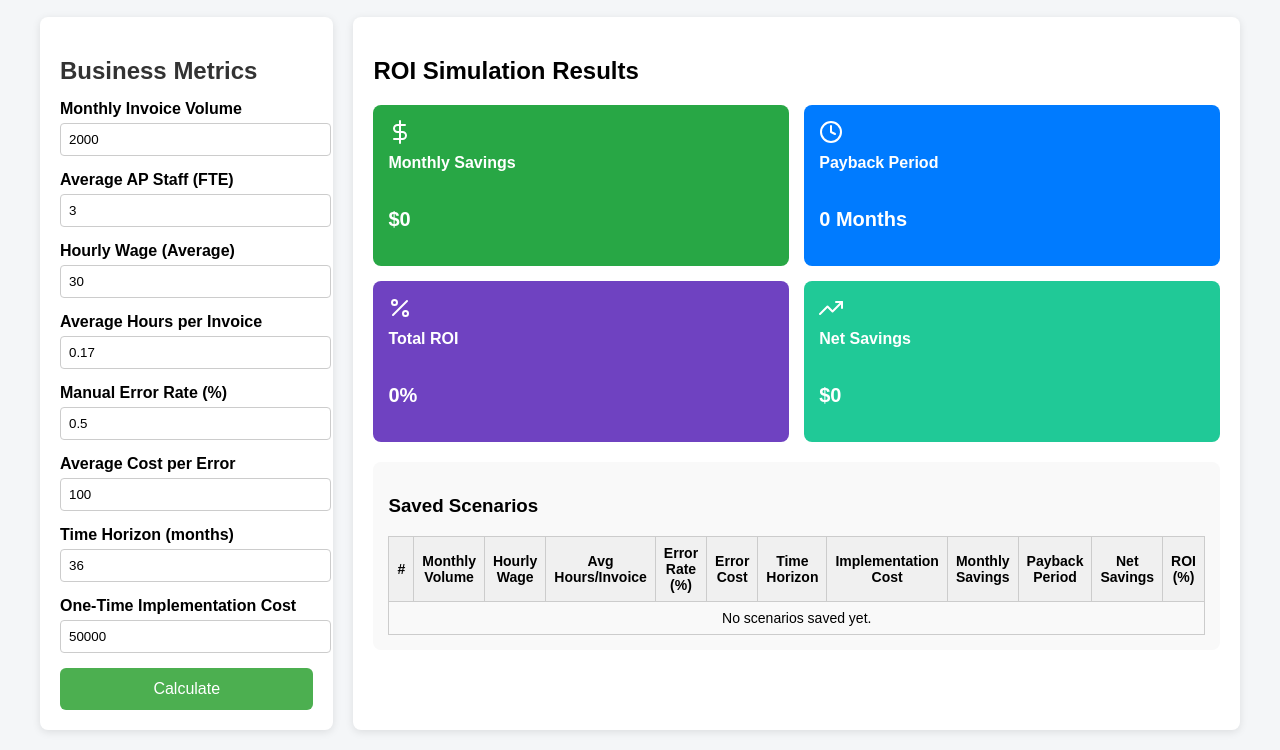
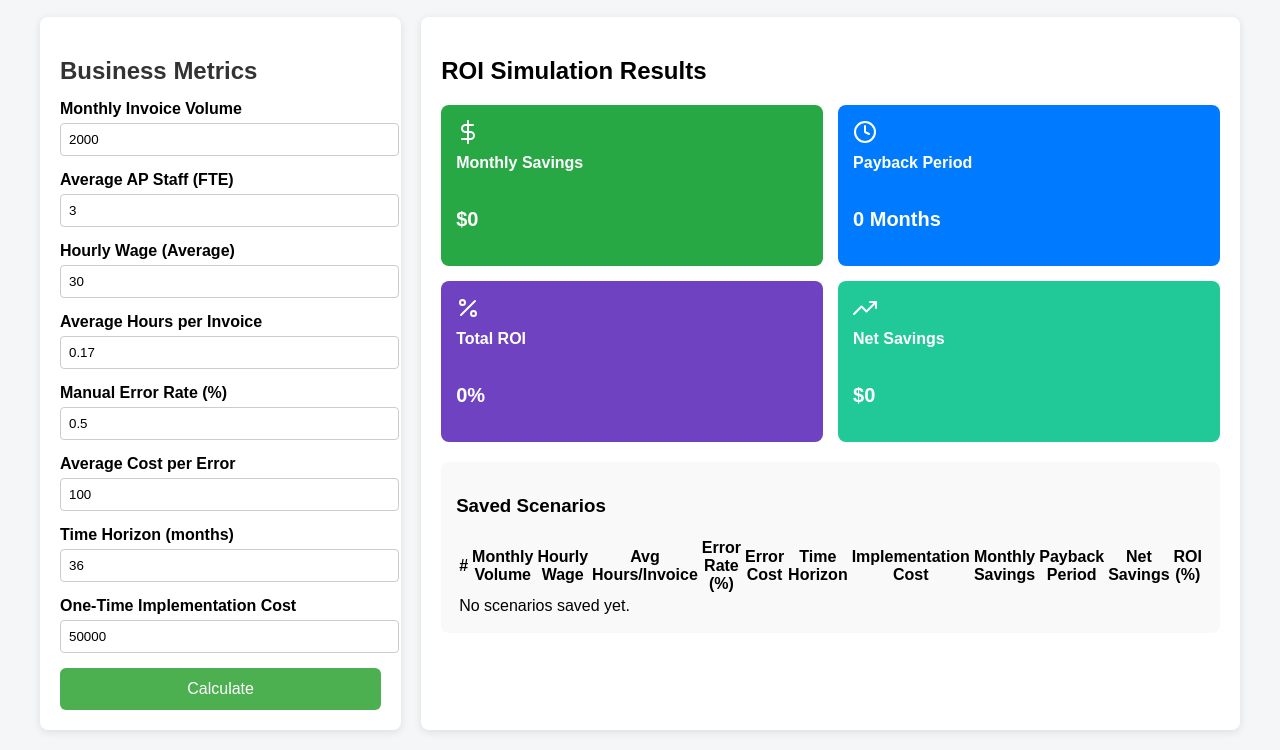
Before and after one commit to harinicit/ROI-Simulato, a plain HTML site: page index.html in a window 1280 px wide. Shown: the part 108-858 px from the top of the page. Drawn offline with nearby package versions, Linux system fonts and the light colour scheme.

Commit message:
Update style.css

```diff
--- a/style.css
+++ b/style.css
@@ -122,20 +122,3 @@ button:hover {
     padding: 15px;
     border-radius: 8px;
 }
-
-.scenarios table {
-    width: 100%;
-    border-collapse: collapse;
-    margin-top: 10px;
-}
-
-.scenarios th, .scenarios td {
-    border: 1px solid #ccc;
-    padding: 8px;
-    text-align: center;
-    font-size: 14px;
-}
-
-.scenarios th {
-    background-color: #f0f0f0;
-}
```
